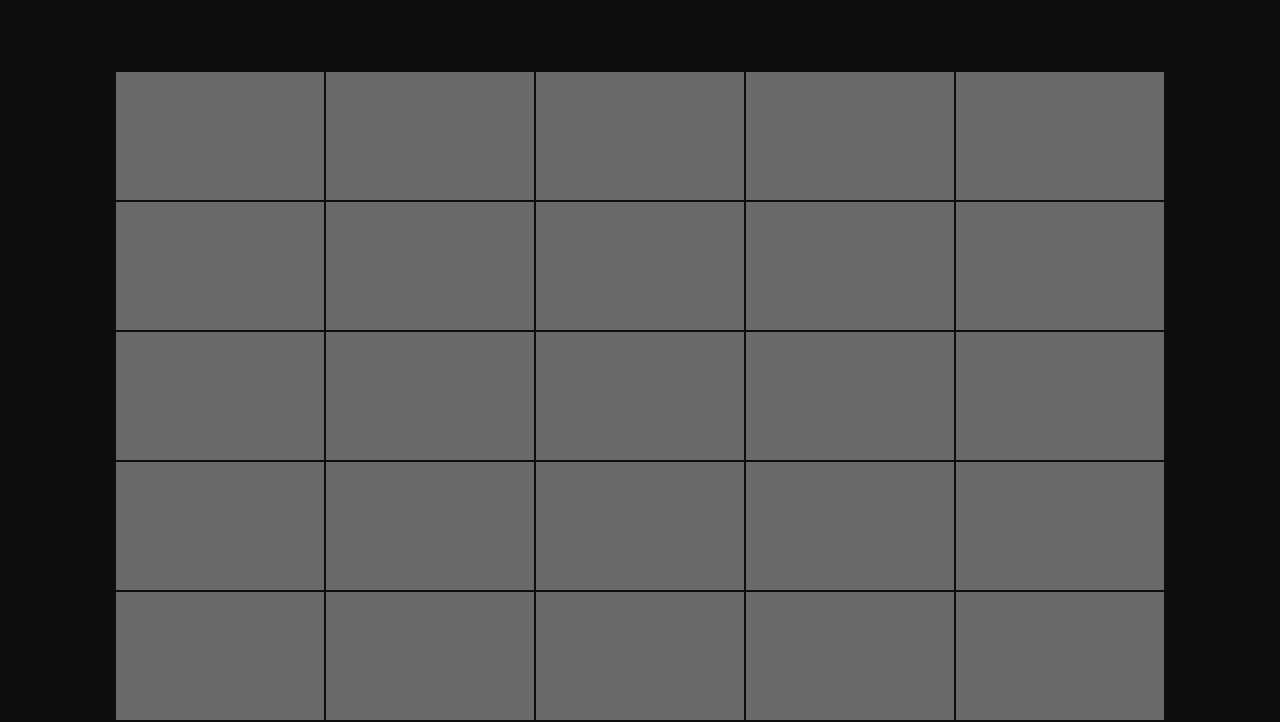
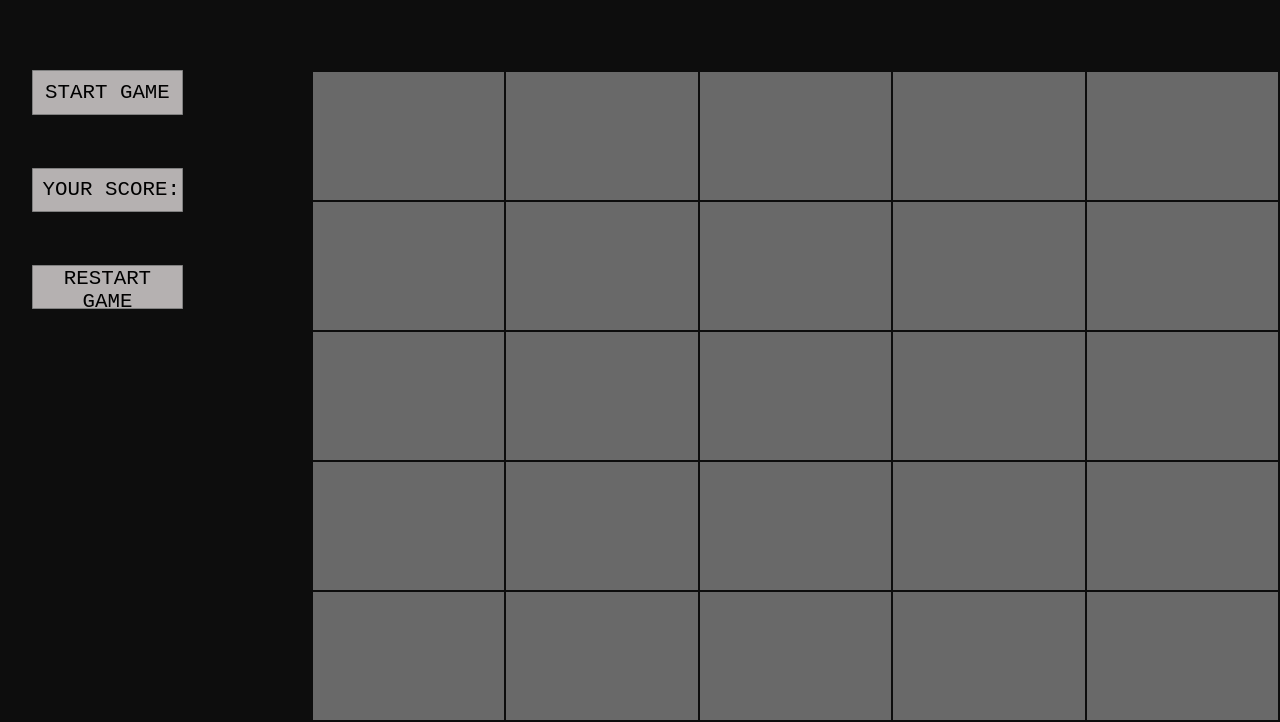
Before and after one commit to MatthewFcode/further-forward-webapp, a plain HTML site: page play.html in a window 1280 px wide. Shown: the part 122-844 px from the top of the page. Drawn offline with Linux system fonts and the light colour scheme; a web font is replaced by a local one.

Commit message:
add the buttons for the whack the hat game and add the counter- without the functionality

```diff
--- a/index.js
+++ b/index.js
@@ -80,7 +80,9 @@ function findHat() {
 
 findHat()
 
-//util function
+//WHACK THE COUNTER, START GAME AND RESTART GAME
+
+//util functions
 function getRandNum(arr) {
   let randNum = Math.floor(Math.random() * arr.length)
   return randNum
--- a/play.html
+++ b/play.html
@@ -34,6 +34,11 @@
     <div class="fade-in-on-load">
       <div class="under-nav">
         <div class="whack-div">
+          <div class="start-buttons">
+            <button class="start" id="start-button">START GAME</button>
+            <p class="score" id="your-score">YOUR SCORE:</p>
+            <button class="start" id="restart-button">RESTART GAME</button>
+          </div>
           <table class="hat-whack-table">
             <tr class="whack-bc">
               <td></td>
--- a/styles/main.css
+++ b/styles/main.css
@@ -159,7 +159,7 @@ nav {
 
 .whack-div {
   display: flex;
-  justify-content: center;
+  align-items: start;
   padding-top: 5rem;
 }
 .whack-bc {
@@ -169,3 +169,44 @@ nav {
 #selected-hat {
   background-color: #909090;
 }
+
+/* whack a hat button and counter  */
+.start {
+  font-family: 'Chivo Mono', monospace;
+  font-size: 1.3rem;
+  background-color: #b5b1b1;
+  border: 0.05rem solid grey;
+  border-radius: 0.05rem;
+  display: block;
+  height: 2.8rem;
+  transition: transform 0.1s ease;
+}
+
+.start:hover {
+  cursor: pointer;
+  transform: scale(1.05);
+}
+
+.start:active {
+  transform: scale(0.95);
+}
+
+.start-buttons {
+  display: flex;
+  flex-direction: column;
+  gap: 2rem;
+  margin-right: 8rem;
+  margin-left: 2rem;
+}
+
+.score {
+  font-size: 1.3rem;
+  background-color: #b5b1b1;
+  border-radius: 0.05rem;
+  border: 0.05rem solid grey;
+  font-family: 'Chivo Mono', monospace;
+
+  padding-top: 0.6rem;
+  padding-bottom: 0.6rem;
+  padding-left: 0.6rem;
+}
```
